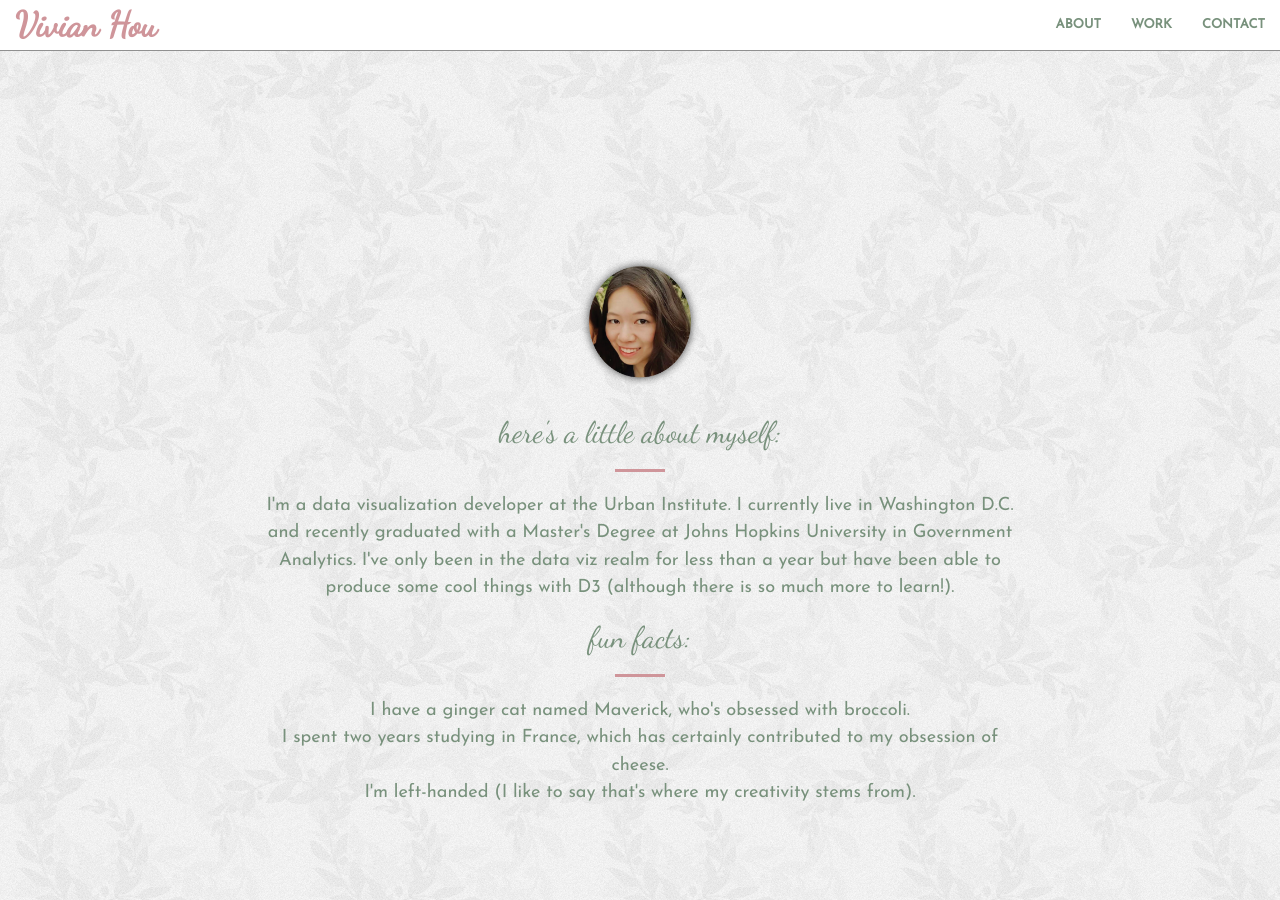
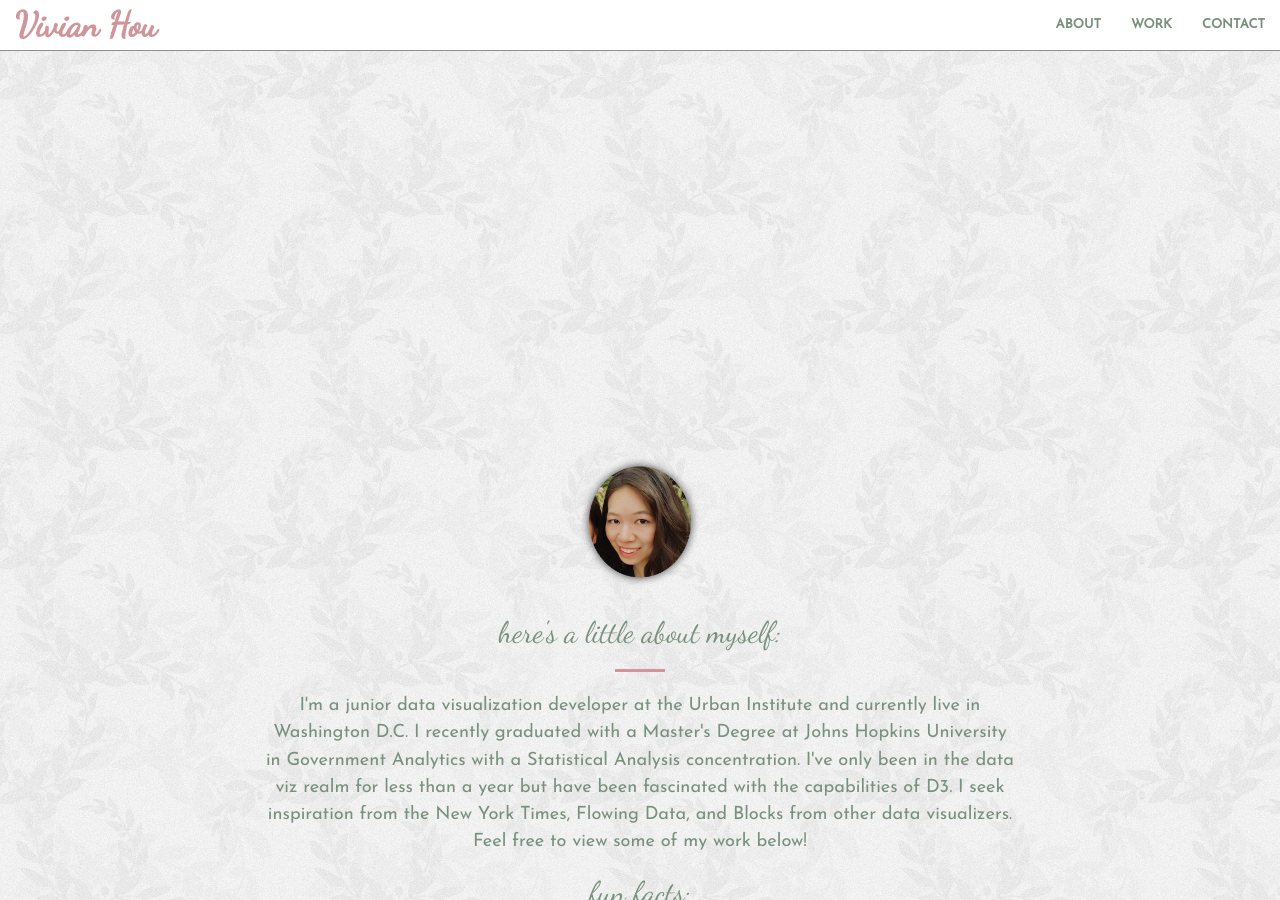
Before and after one commit to vivhou/vivhou.github.io, a Jekyll site: the page built from index.html, in a window 1280 px wide and 900 px high, scrolled down 654 px. Built offline with Jekyll 4.4.1, drawn with Linux system fonts in a browser that asks for light colours; some of the changed text lies outside the part shown.

Commit message:
edited css

```diff
--- a/_includes/about-me.html
+++ b/_includes/about-me.html
@@ -1,11 +1,11 @@
 <header class="bg-primary" id="about">
-    <div class="container">
-        <div class="row">
+   <div class="container">
+        <div class="row top-space">
             <div class="col-lg-8 col-lg-offset-2 text-center">
                 <img src="me.png" height="150px" width="130px">
                 <h2>here's a little about myself:</h2>
                 <hr class="light">
-                <p>I'm a data visualization developer at the Urban Institute. I currently live in Washington D.C. and recently graduated with a Master's Degree at Johns Hopkins University in Government Analytics. I've only been in the data viz realm for less than a year but have been able to produce some cool things with D3 (although there is so much more to learn!). </p>
+                <p>I'm a junior data visualization developer at the Urban Institute and currently live in Washington D.C. I recently graduated with a Master's Degree at Johns Hopkins University in Government Analytics with a Statistical Analysis concentration. I've only been in the data viz realm for less than a year but have been fascinated with the capabilities of D3. I seek inspiration from the New York Times, Flowing Data, and Blocks from other data visualizers. Feel free to view some of my work below! </p>
                 <h2>fun facts:</h2>
                 <hr class="light">
                 <p>I have a ginger cat named Maverick, who's obsessed with broccoli. <br />
--- a/_includes/contact.html
+++ b/_includes/contact.html
@@ -1,9 +1,10 @@
-<section id="contact">
-    <div class="container">
+<header id="contact">
+    <div class="container top-space">
         <div class="row">
-            <div class="col-lg-8 col-lg-offset-2 text-center">
+            <div class="col-lg-8 col-lg-offset-2 text-center top-space">
                 <h2 class="section-heading">Let's Get In Touch!</h2>
                 <hr class="light">
+
             </div>
 <div class ="col-lg-8 col-lg-offset-2 text-center">
         <div class="text-center">
@@ -20,4 +21,4 @@
         </div>
 </div>
     </div>
-</section>
+</header>
--- a/_includes/portfolio.html
+++ b/_includes/portfolio.html
@@ -1,9 +1,10 @@
-<section class="no-padding" id="portfolio">
+<section class="no-padding top-space" id="portfolio">
     <div class="container-fluid">
         <div class="row">
-            <div class="col-lg-12 text-center">
+            <div class="col-lg-12 text-center top-space">
                 <h2 class="section-heading">things that i've worked on</h2>
                 <hr class="light">
+                <p>Here's some of my work, most of which is featured on the Urban Institute's website.</p>
             </div>
         </div>
         <div class="row no-gutter">
--- a/_sass/_base.scss
+++ b/_sass/_base.scss
@@ -81,6 +81,10 @@ h4,
 h5,
 h6 {
     @include sans-serif-font;
+}
+
+.top-space {
+    margin-top: 200px;
 }
 
 p {
@@ -200,6 +204,8 @@ aside {
                 color: white;
             }
         }
+
+
         &.affix {
             background-color: white;
             border-color: rgba($theme-dark, .5);
```
Also changed, not shown: 2 other files.
